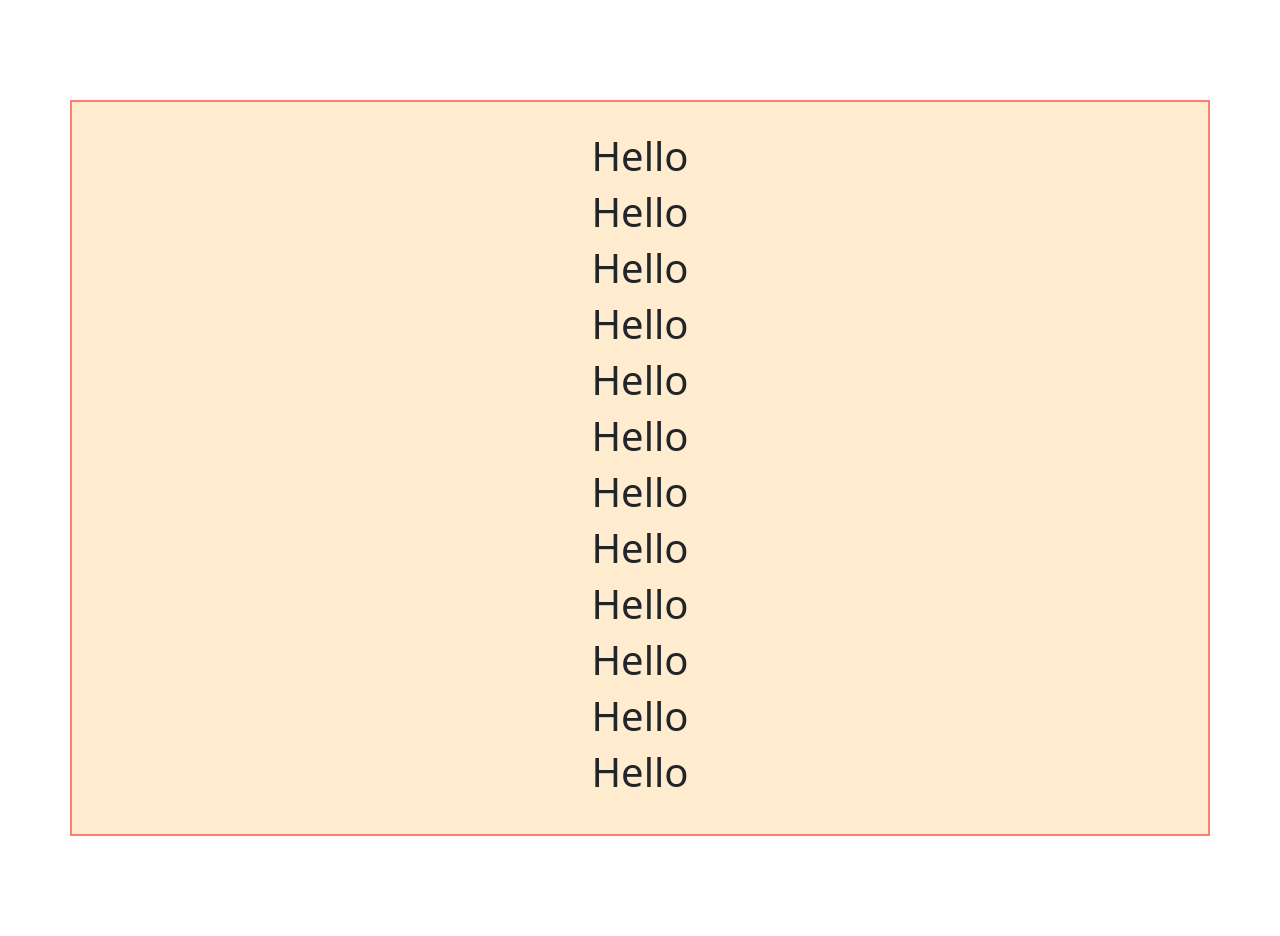
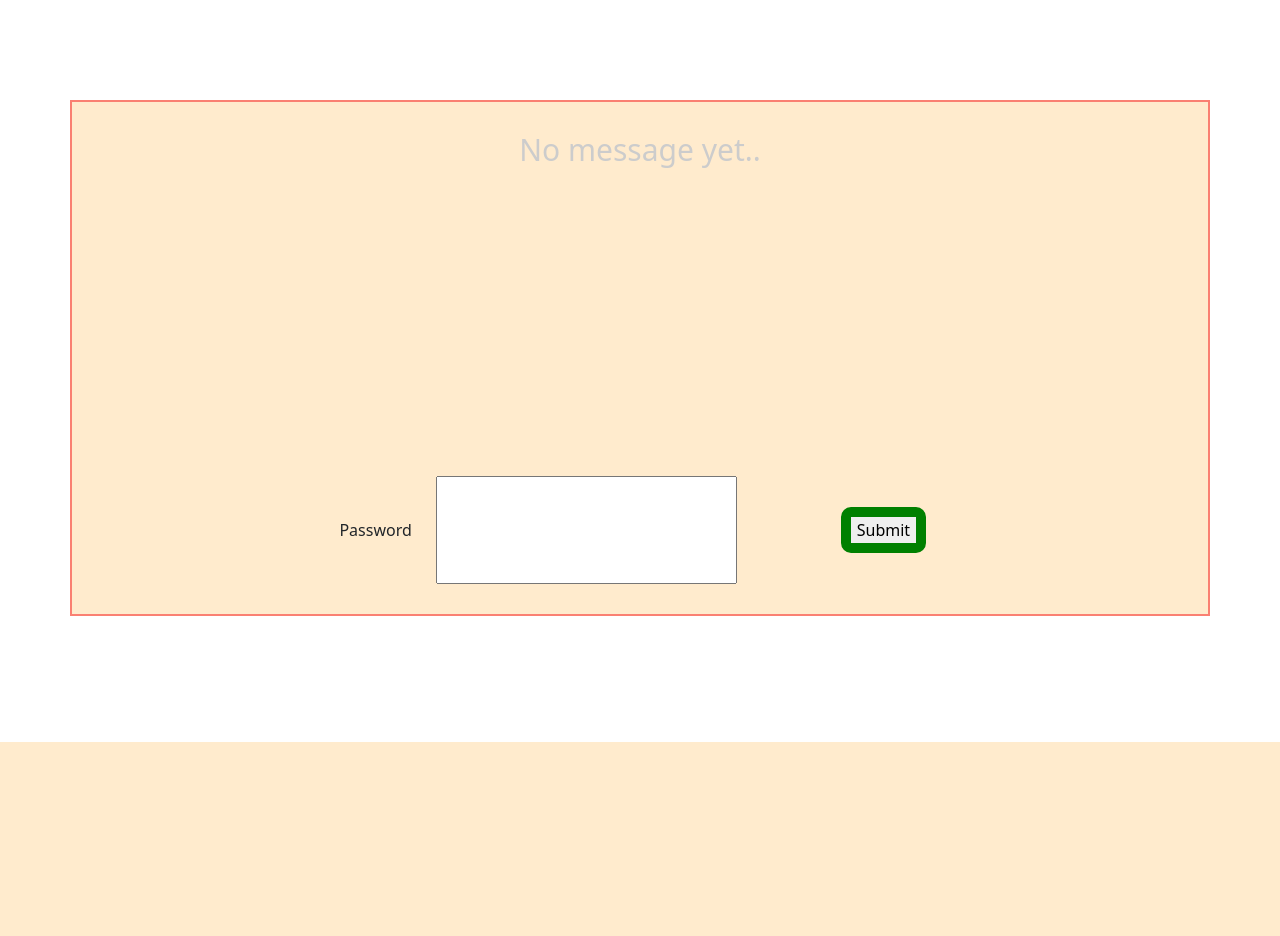
Before and after one commit to rattanaksen/flask-chat-app, a Flask app: page /chat in a window 1280 px wide. Shown: the part 58-994 px from the top of the page. After the commit the page ends 800 px from the top, so only its background shows below. Run offline with Flask 2, Linux system fonts and the light colour scheme; some libraries are stand-ins or nearby versions.

Commit message:
Temp Chat

```diff
--- a/chat/flask_chat.py
+++ b/chat/flask_chat.py
@@ -1,10 +1,6 @@
 from flask import Blueprint, render_template, url_for
-from chat import create_app
-from flask_socketio import SocketIO
 
 bp = Blueprint('flask_chat', __name__)
-app = create_app()
-socketio = SocketIO(app)
 
 
 @bp.route('/chat')
--- /dev/null
+++ b/chat/static/javascripts/chat-handler.js
@@ -0,0 +1,22 @@
+var socket = io.connect("http://" + document.domain + ":" + location.port);
+
+socket.on("connect", function () {
+  socket.emit("my event", {
+    data: "User Connected",
+  });
+  var form = $("form").on("submit", function (e) {
+    e.preventDefault();
+    let user_input = $("input.chat-input").val();
+    socket.emit("my event", {
+      message: user_input,
+    });
+    $("input.message").val("").focus();
+  });
+});
+socket.on("my response", function (msg) {
+  console.log(msg);
+  $("h3").remove();
+  $("div.message_holder").append(
+    '<div><b style="color: #000">' + msg.message + "</div>"
+  );
+});
--- a/chat/static/styles/style.css
+++ b/chat/static/styles/style.css
@@ -19,3 +19,17 @@
 .forgot-btn {
   margin-top: 17px;
 }
+
+.chat-input {
+  width: 50%;
+  padding: 40px;
+  margin-left: 20px;
+  margin-right: 100px;
+}
+.message_holder {
+  height: 300px;
+}
+.submit-button {
+  border: 10px green solid;
+  border-radius: 10px;
+}
--- a/chat/templates/base.html
+++ b/chat/templates/base.html
@@ -60,5 +60,8 @@
     </header>
     <div class="container">{% block container %} {% endblock %}</div>
     <script src="{{ url_for('static',filename='javascripts/form-validate.js') }}"></script>
+    <script src="https://ajax.googleapis.com/ajax/libs/jquery/1.12.4/jquery.min.js"></script>
+    <script src="https://cdnjs.cloudflare.com/ajax/libs/socket.io/1.7.3/socket.io.min.js"></script>
+    <script src="../static/javascripts/chat-handler.js"></script>
   </body>
 </html>
--- a/chat/templates/chat.html
+++ b/chat/templates/chat.html
@@ -1,16 +1,12 @@
-{% extends 'base.html' %} {% block title %}Chat{% endblock %} {% block container
-%}
-<h1>Hello</h1>
-<h1>Hello</h1>
-<h1>Hello</h1>
-<h1>Hello</h1>
-<h1>Hello</h1>
-<h1>Hello</h1>
-<h1>Hello</h1>
-<h1>Hello</h1>
-<h1>Hello</h1>
-<h1>Hello</h1>
-<h1>Hello</h1>
-<h1>Hello</h1>
+{% extends 'base.html' %} {% block container %}
+<h3 style="color: #ccc; font-size: 30px">No message yet..</h3>
+<div class="message_holder"></div>
+<div class="chatmessage">
+  <form action="" method="POST">
+    <label>Password</label>
+    <input type="text" id="textmessage" class="chat-input" />
+    <input type="submit" class="submit-button" />
+  </form>
+</div>
 
 {% endblock %}
--- a/chatapp.py
+++ b/chatapp.py
@@ -1,6 +1,20 @@
 from chat import create_app
+from flask_socketio import SocketIO
+
 
 app = create_app()
+socketio = SocketIO(app)
+
+
+def messageReceived(methods=['GET', 'POST']):
+    print('message was received!!!')
+
+
+@socketio.on('my event')
+def handle_my_custom_event(json, methods=['GET', 'POST']):
+    print('received my event: ' + str(json))
+    socketio.emit('my response', json, callback=messageReceived)
+
 
 if __name__ == "__main__":
-    app.run()
+    socketio.run(app, debug=True)
```
